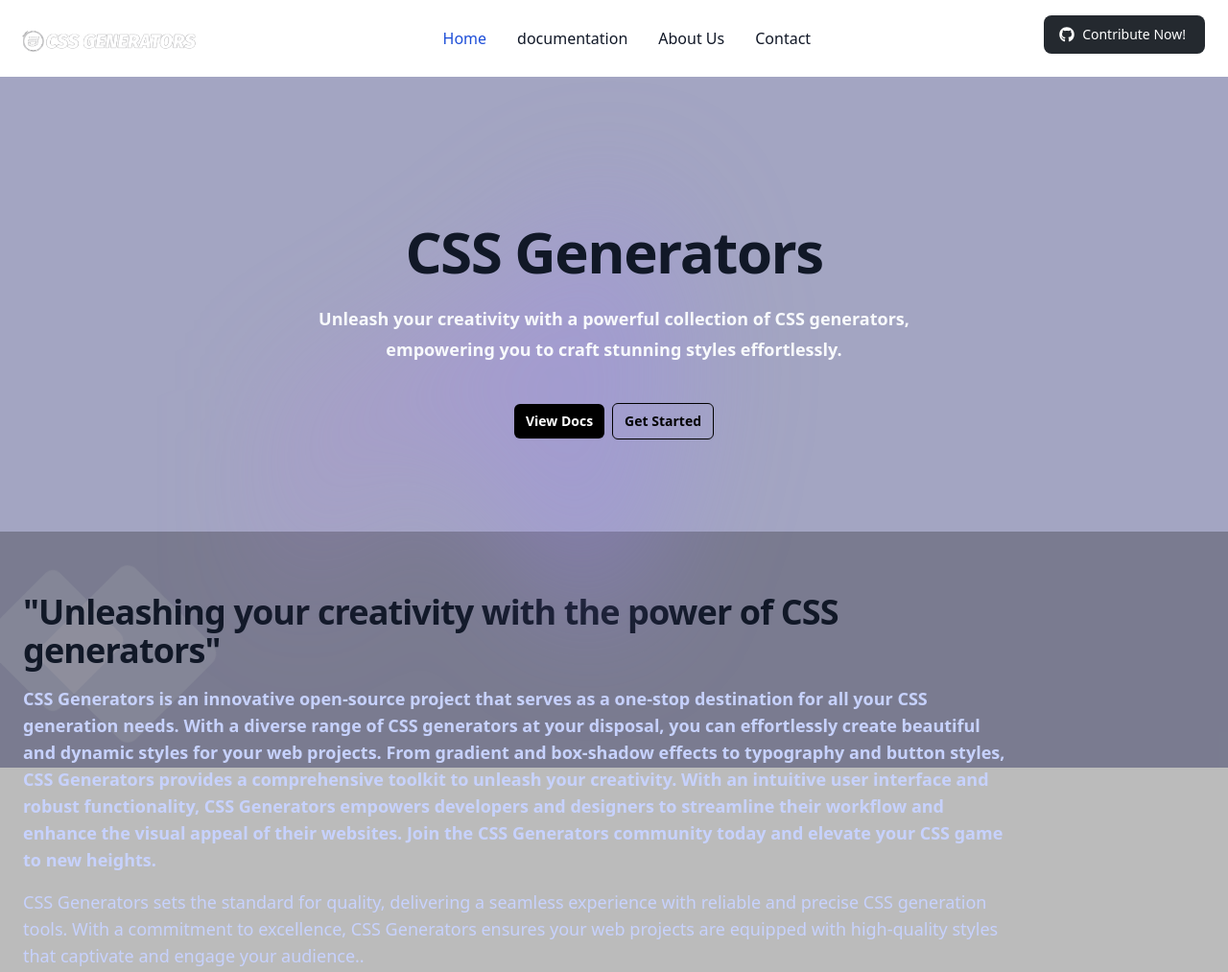
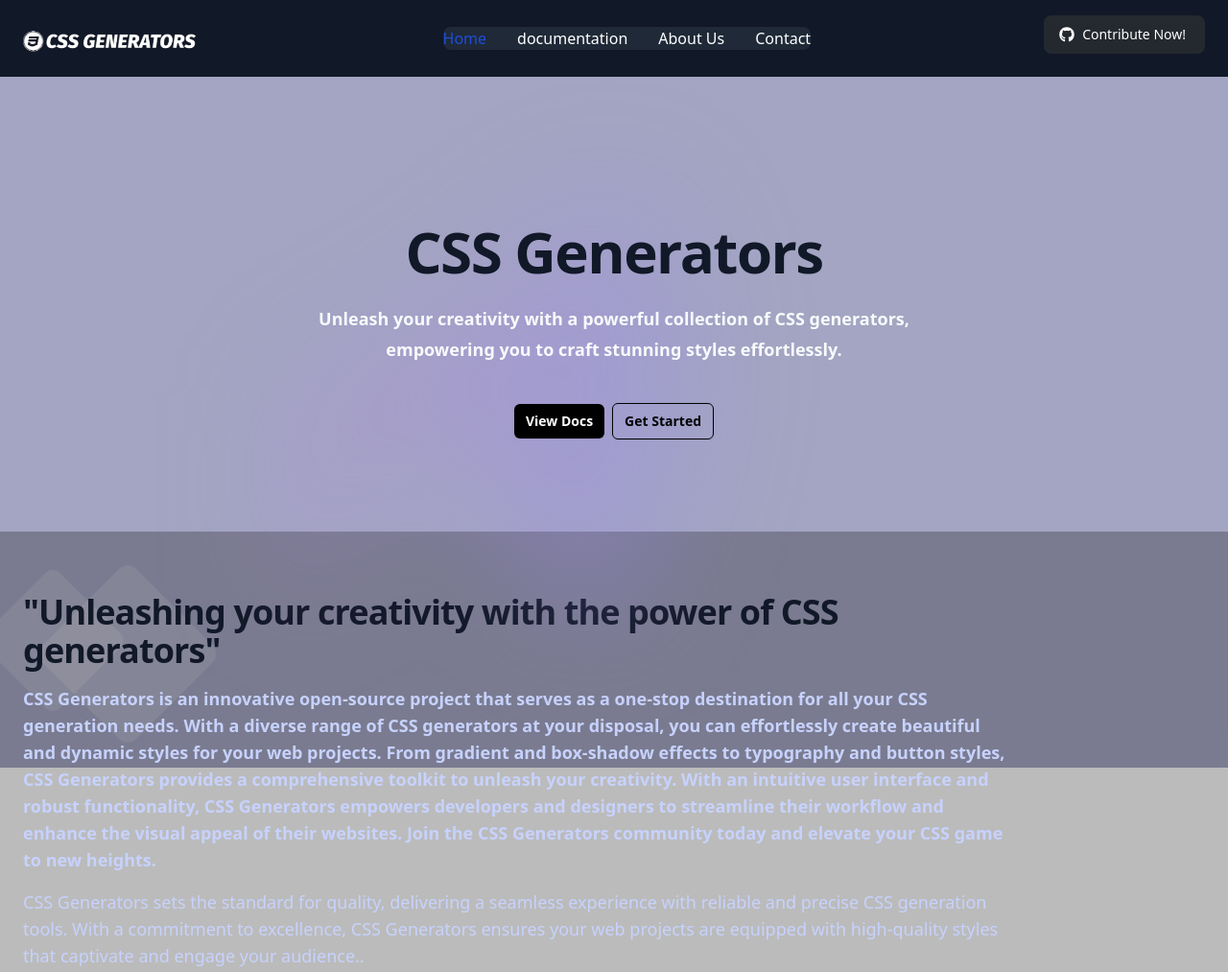
Before and after one commit to anshulsoni2010/CSS-Generators, a website: page index.html in a window 1280 px wide. Shown: the top 1013 px of the page at 96% size. Drawn offline with nearby package versions, Linux system fonts and the light colour scheme.

Commit message:
Update index.html

```diff
--- a/index.html
+++ b/index.html
@@ -26,7 +26,7 @@
     </ul>
     <div class="relative w-full">
 
-        <nav class="bg-white border-gray-200 dark:bg-gray-900">
+        <nav class="bg-gray-900 border-gray-200 ">
             <div class="max-w-screen-xl flex flex-wrap items-center justify-between mx-auto p-4">
                 <a href="#" class="flex items-center">
                     <img src="./images/navbar.png" class="h-10 mr-3" alt="CSS GENERATORS Logo" />
@@ -43,7 +43,7 @@
                         </svg>
                         Contribute Now! </button>
                     <button data-collapse-toggle="navbar-cta" type="button"
-                        class="inline-flex items-center p-2 text-sm text-gray-500 rounded-lg md:hidden hover:bg-gray-100 focus:outline-none focus:ring-2 focus:ring-gray-200 dark:text-gray-400 dark:hover:bg-gray-700 dark:focus:ring-gray-600"
+                        class="inline-flex items-center p-2 text-sm text-slate-100 rounded-lg md:hidden hover:bg-gray-100 focus:outline-none focus:ring-2 focus:ring-gray-200 dark:hover:bg-gray-700 dark:focus:ring-gray-600"
                         aria-controls="navbar-cta" aria-expanded="false">
                         <span class="sr-only">Open main menu</span>
                         <svg class="w-6 h-6" aria-hidden="true" fill="currentColor" viewBox="0 0 20 20"
@@ -56,7 +56,7 @@
                 </div>
                 <div class="items-center justify-between hidden w-full md:flex md:w-auto md:order-1" id="navbar-cta">
                     <ul
-                        class="flex flex-col font-medium p-4 md:p-0 mt-4 border border-gray-100 rounded-lg bg-gray-50 md:flex-row md:space-x-8 md:mt-0 md:border-0 md:bg-white dark:bg-gray-800 md:dark:bg-gray-900 dark:border-gray-700">
+                        class="flex flex-col font-medium p-4 md:p-0 mt-4 border border-gray-100 rounded-lg bg-gray-800 md:flex-row md:space-x-8 md:mt-0 md:border-0 md:bg-gray-800 dark:bg-gray-800 md:dark:bg-gray-900 dark:border-gray-700">
                         <li>
                             <a href="#"
                                 class="block py-2 pl-3 pr-4 text-white bg-blue-700 rounded md:bg-transparent md:text-blue-700 md:p-0 md:dark:text-blue-500"
@@ -64,16 +64,16 @@
                         </li>
                         <li>
                             <a href="#"
-                                class="block py-2 pl-3 pr-4 text-gray-900 rounded hover:bg-gray-100 md:hover:bg-transparent md:hover:text-blue-700 md:p-0 md:dark:hover:text-blue-500 dark:text-white dark:hover:bg-gray-700 dark:hover:text-white md:dark:hover:bg-transparent dark:border-gray-700">documentation</a>
+                                class="block py-2 pl-3 pr-4 text-white rounded hover:bg-gray-100 md:hover:bg-transparent md:hover:text-blue-700 md:p-0 md:dark:hover:text-blue-500 dark:text-white dark:hover:bg-gray-700 dark:hover:text-white md:dark:hover:bg-transparent dark:border-gray-700">documentation</a>
                         </li>
                         <li>
                             <a href="#"
-                                class="block py-2 pl-3 pr-4 text-gray-900 rounded hover:bg-gray-100 md:hover:bg-transparent md:hover:text-blue-700 md:p-0 md:dark:hover:text-blue-500 dark:text-white dark:hover:bg-gray-700 dark:hover:text-white md:dark:hover:bg-transparent dark:border-gray-700">About
+                                class="block py-2 pl-3 pr-4 text-white rounded hover:bg-gray-100 md:hover:bg-transparent md:hover:text-blue-700 md:p-0 md:dark:hover:text-blue-500 dark:text-white dark:hover:bg-gray-700 dark:hover:text-white md:dark:hover:bg-transparent dark:border-gray-700">About
                                 Us</a>
                         </li>
                         <li>
                             <a href="#"
-                                class="block py-2 pl-3 pr-4 text-gray-900 rounded hover:bg-gray-100 md:hover:bg-transparent md:hover:text-blue-700 md:p-0 md:dark:hover:text-blue-500 dark:text-white dark:hover:bg-gray-700 dark:hover:text-white md:dark:hover:bg-transparent dark:border-gray-700">Contact</a>
+                                class="block py-2 pl-3 pr-4 text-white rounded hover:bg-gray-100 md:hover:bg-transparent md:hover:text-blue-700 md:p-0 md:dark:hover:text-blue-500 dark:text-white dark:hover:bg-gray-700 dark:hover:text-white md:dark:hover:bg-transparent dark:border-gray-700">Contact</a>
                         </li>
                     </ul>
                 </div>
```
